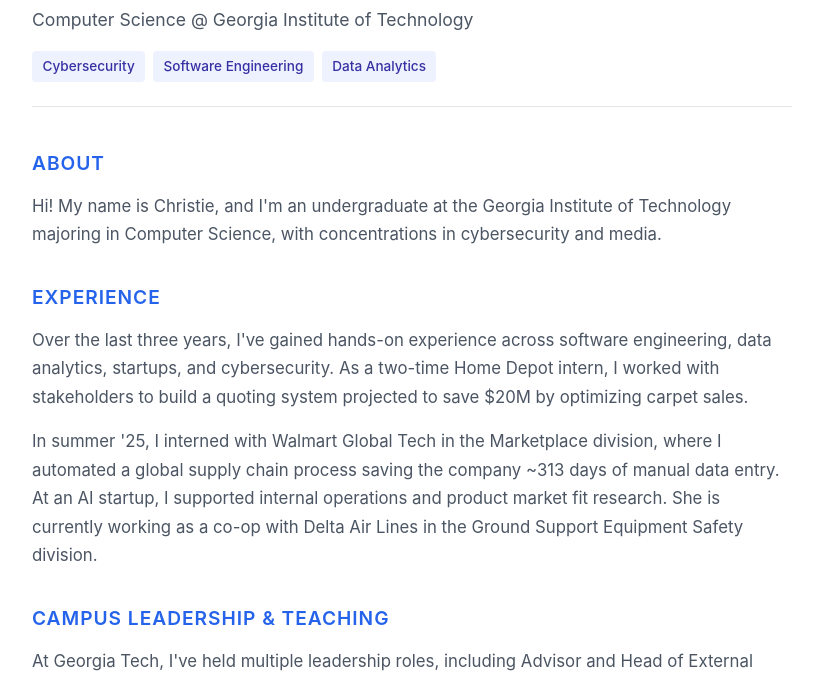
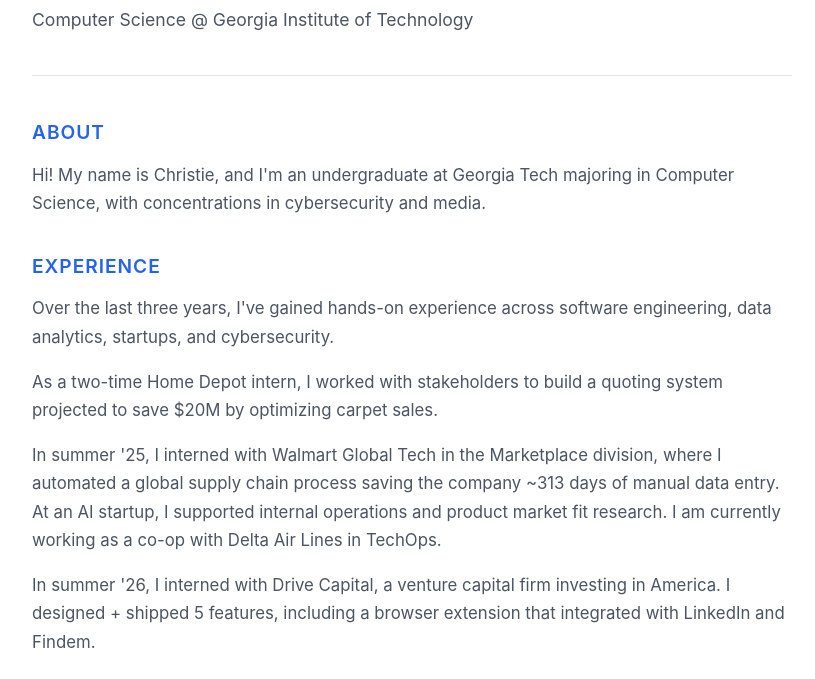
Before and after one commit to christiepeng/christiepeng.github.io, a plain HTML site: page index.html in a window 1280 px wide. Shown: the part 112-791 px from the top of the page, without its empty margins (228-1043 px from the left). Drawn offline with Linux system fonts and the light colour scheme.

Commit message:
Add changes

```diff
--- a/index.html
+++ b/index.html
@@ -102,19 +102,13 @@
     <header>
       <h1>Christie Peng</h1>
       <p class="subtitle">Computer Science @ Georgia Institute of Technology</p>
-      <div class="tag-container">
-        <span class="tag">Cybersecurity</span>
-        <span class="tag">Software Engineering</span>
-        <span class="tag">Data Analytics</span>
-      </div>
     </header>
 
     <main>
       <section>
         <h2>About</h2>
         <p>
-          Hi! My name is Christie, and I'm an undergraduate at the
-          Georgia Institute of Technology majoring in Computer Science, with concentrations
+          Hi! My name is Christie, and I'm an undergraduate at Georgia Tech majoring in Computer Science, with concentrations
           in cybersecurity and media.
         </p>
       </section>
@@ -123,14 +117,23 @@
         <h2>Experience</h2>
         <p>
           Over the last three years, I've gained hands-on experience across software engineering,
-          data analytics, startups, and cybersecurity. As a two-time Home Depot intern, I worked
+          data analytics, startups, and cybersecurity.
+
+          <p>
+            As a two-time Home Depot intern, I worked
           with stakeholders to build a quoting system projected to save $20M by optimizing carpet sales.
+          </p>
         </p>
         <p>
           In summer '25, I interned with Walmart Global Tech in the Marketplace division, where I automated
           a global supply chain process saving the company ~313 days of manual data entry. At an AI startup,
-          I supported internal operations and product market fit research. She is currently working as a co-op with Delta Air Lines
-          in the Ground Support Equipment Safety division.
+          I supported internal operations and product market fit research. I am currently working as a co-op with Delta Air Lines
+          in TechOps.
+        </p>
+
+        <p>
+          In summer '26, I interned with Drive Capital, a venture capital firm investing in America. I designed + shipped 5 features, including
+          a browser extension that integrated with LinkedIn and Findem.
         </p>
       </section>
 
```
